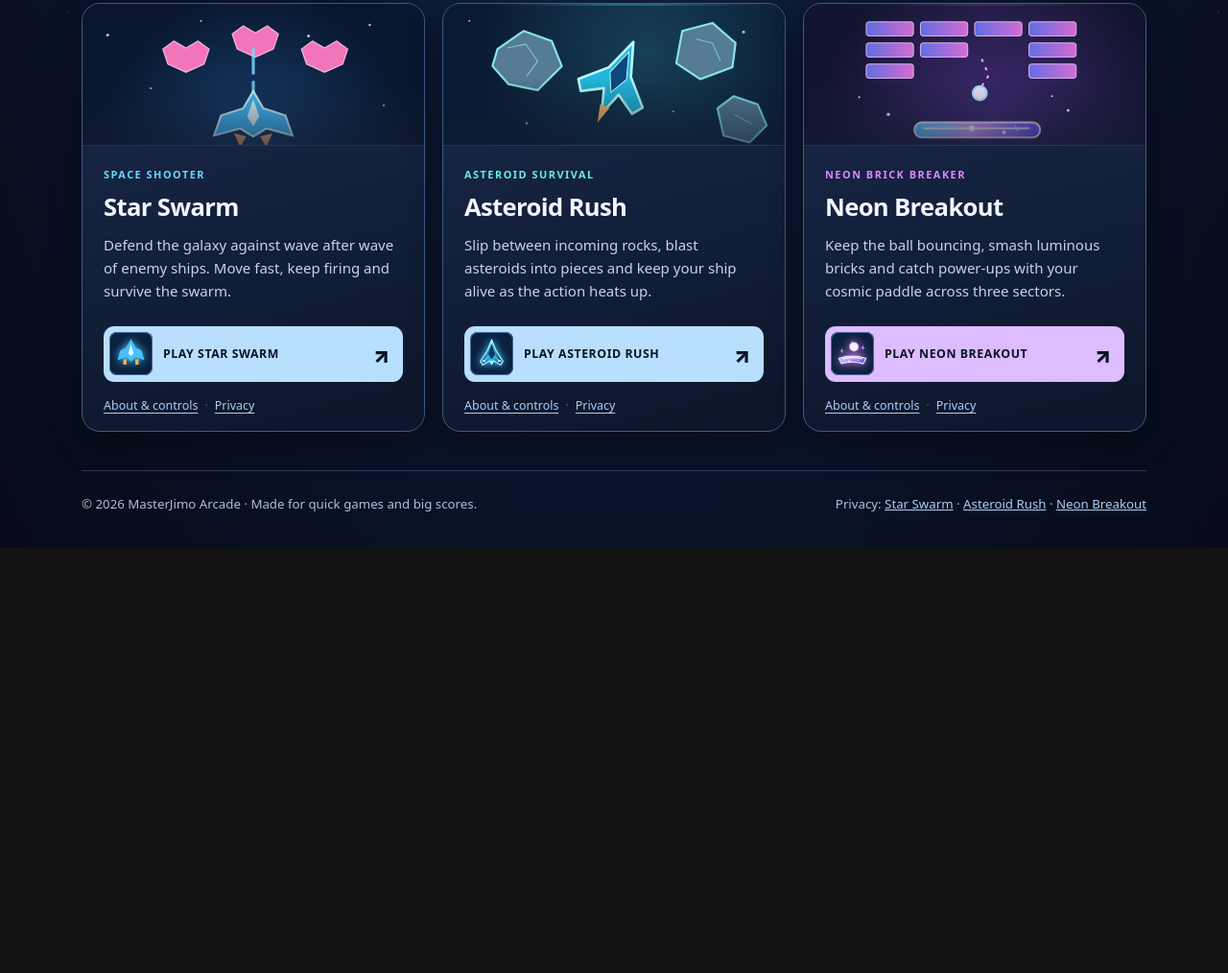
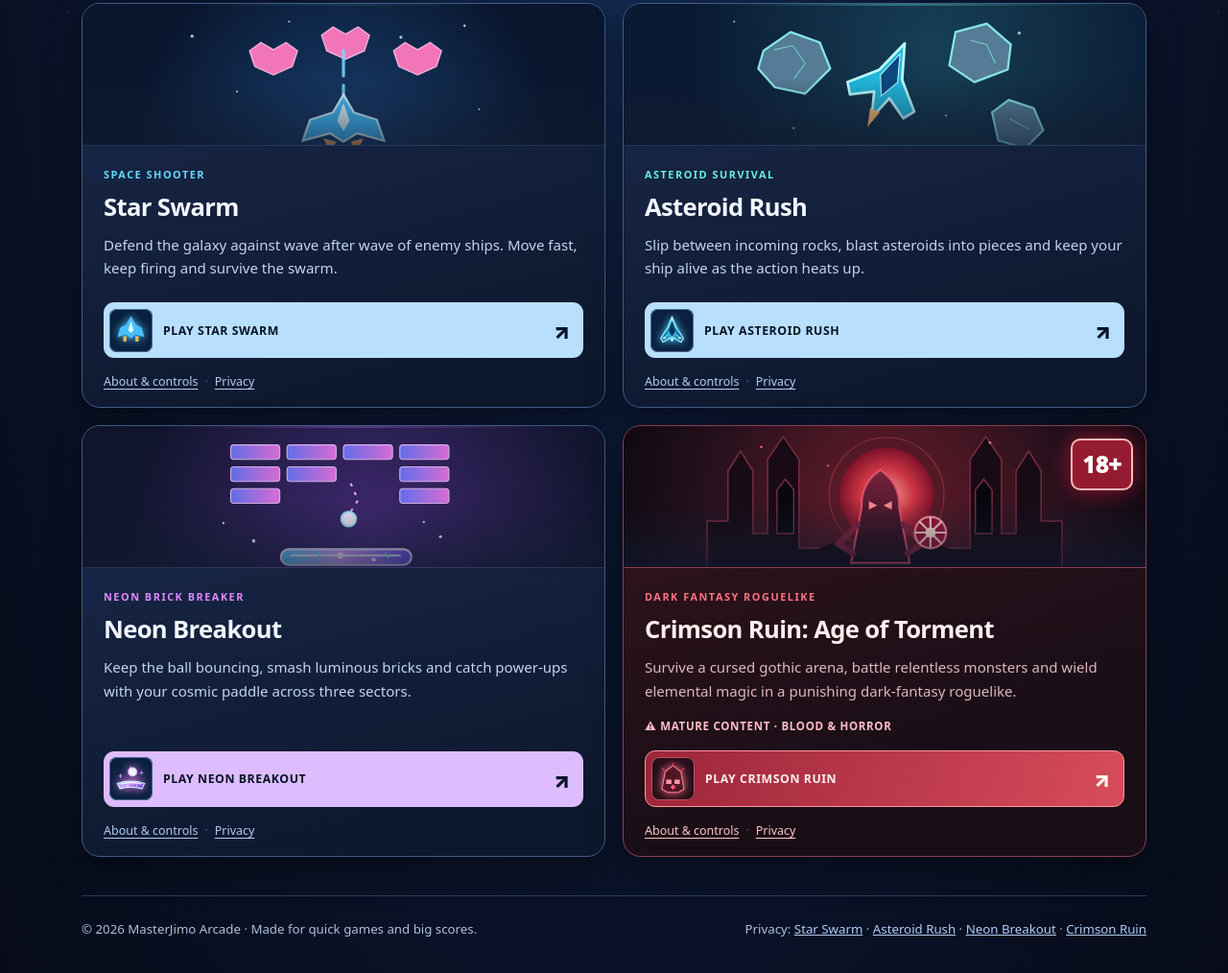
Before and after one commit to MasterJimo/Simple-galaga, a plain HTML site: page arcade/index.html in a window 1280 px wide. Shown: the part 468-1482 px from the top of the page at 96% size. Before the commit the page ends 1039 px from the top, so only its background shows below. Drawn offline with Linux system fonts and the light colour scheme.

Commit message:
Add fourth crimson roguelike card with 18+ advisory to Arcade

```diff
--- a/arcade/index.html
+++ b/arcade/index.html
@@ -3,9 +3,9 @@
 <head>
   <meta charset="utf-8">
   <meta name="viewport" content="width=device-width, initial-scale=1">
-  <meta name="description" content="MasterJimo Arcade: three free browser arcade games — Star Swarm, Asteroid Rush, and Neon Breakout. Play instantly, no downloads required.">
+  <meta name="description" content="MasterJimo Arcade: four free browser games — Star Swarm, Asteroid Rush, Neon Breakout, and the mature dark fantasy roguelike Crimson Ruin. Play instantly.">
   <meta name="theme-color" content="#080e22">
-  <title>MasterJimo Arcade — 3 Free Browser Games</title>
+  <title>MasterJimo Arcade — 4 Free Browser Games</title>
   <style>
     :root{color-scheme:dark;font-family:system-ui,-apple-system,BlinkMacSystemFont,"Segoe UI",sans-serif;--ink:#f2f6ff;--muted:#c3d4f0;--cyan:#8deaff}
     *{box-sizing:border-box}
@@ -20,12 +20,25 @@
     .arcade-tags span{color:#b9cee9;border:1px solid #49618b88;border-radius:999px;padding:7px 12px;font-size:.72rem;font-weight:800;letter-spacing:.08em}
     .collection-heading{display:flex;justify-content:space-between;align-items:center;gap:14px;margin:20px 0 15px}
     .collection-heading h2{font-size:1rem;letter-spacing:.17em;color:#d8eafb;margin:0}
-    .grid{display:grid;grid-template-columns:repeat(3,minmax(0,1fr));gap:18px;margin:0 0 40px}
+    .grid{display:grid;grid-template-columns:repeat(2,minmax(0,1fr));gap:18px;margin:0 0 40px}
     .game-card{--accent:#66d9ff;display:flex;flex-direction:column;min-width:0;position:relative;overflow:hidden;border:1px solid #405b83;border-radius:19px;background:linear-gradient(165deg,#1a2b4e 0%,#0d172c 92%);box-shadow:0 14px 35px #0005;transition:transform .2s ease,border-color .2s ease,box-shadow .2s ease}
     .game-card::before{content:"";position:absolute;inset:0 0 auto;height:2px;background:linear-gradient(90deg,transparent,var(--accent),transparent);opacity:.9}
     .game-card:hover{transform:translateY(-5px);border-color:var(--accent);box-shadow:0 20px 44px #0007,0 0 32px #3fb5ff1a}
     .game-card.asteroid{--accent:#6af1df}
     .game-card.breakout{--accent:#e089ff}
+    .game-card.crimson{--accent:#ff7382;background:linear-gradient(160deg,#35141f,#190e16 72%);border-color:#8d4052}
+    .game-card.crimson::before{background:linear-gradient(90deg,transparent,#cf2948,#ffadae,#cf2948,transparent)}
+    .game-card.crimson:hover{border-color:#ff7787;box-shadow:0 20px 44px #0009,0 0 33px #cf29484b}
+    .game-card.crimson h3{color:#fff0ed}
+    .game-card.crimson p{color:#ddb8c0}
+    .game-card.crimson .scene-crimson{background:radial-gradient(circle at 50% 55%,#6a1d2a,#24101c 67%,#0f0910);border-bottom-color:#8f3d4d}
+    .game-card.crimson .ship-badge{background:#260e19;box-shadow:inset 0 0 0 1px #b65263}
+    .game-card.crimson .ship-icon{filter:drop-shadow(0 0 5px #ff7487)}
+    .game-card.crimson .play{background:linear-gradient(110deg,#9d253a,#d74c5b);color:#fff1ef;border:1px solid #ff969e}
+    .game-card.crimson .play:hover{background:linear-gradient(110deg,#bc3049,#f45e70)}
+    .game-card.crimson .meta a{color:#ffc3c5}
+    .age-mark{position:absolute;z-index:2;right:13px;top:13px;display:grid;place-items:center;width:65px;height:54px;background:#951b31;border:2px solid #ffb8b6;border-radius:10px;font-size:1.48rem;font-weight:1000;color:white;box-shadow:0 0 23px #db1a43aa}
+    .mature-note{margin:-7px 0 17px!important;color:#ffbdc6!important;letter-spacing:.06em;font-size:.72rem!important;font-weight:900;line-height:1.4!important}
     .scene{height:148px;overflow:hidden;display:grid;place-items:center;border-bottom:1px solid #47618a60;position:relative}
     .scene::after{content:"";position:absolute;inset:0;pointer-events:none;background:linear-gradient(0deg,#111b30a0,transparent 48%)}
     .scene svg{height:100%;width:100%;max-width:370px;display:block;overflow:visible}
@@ -51,25 +64,25 @@
     a:focus-visible{outline:3px solid white;outline-offset:4px}
     footer{display:flex;flex-wrap:wrap;justify-content:space-between;gap:12px;border-top:1px solid #49618b88;padding-top:23px;color:#acbfdc;font-size:.83rem;line-height:1.7}
     footer a{color:#afccf3}
-    @media(max-width:960px){.grid{grid-template-columns:repeat(2,minmax(0,1fr))}.game-card.breakout{grid-column:1/-1}.game-card.breakout .scene{height:156px}}
-    @media(max-width:620px){main{padding:18px 16px 28px}.hero{padding:18px 0 20px}h1{font-size:clamp(2.65rem,10vw,4rem)}.arcade-tags{gap:7px}.arcade-tags span{font-size:.65rem;padding:6px 9px}.collection-heading{margin:16px 0 13px}.grid{grid-template-columns:1fr;gap:16px}.game-card.breakout{grid-column:auto}.scene,.game-card.breakout .scene{height:135px}.card-content{padding:20px}.game-card p{margin-bottom:21px;min-height:0}.meta{padding-top:13px}footer{font-size:.78rem}}
+    @media(max-width:960px){.grid{grid-template-columns:repeat(2,minmax(0,1fr))}}
+    @media(max-width:620px){main{padding:18px 16px 28px}.hero{padding:18px 0 20px}h1{font-size:clamp(2.65rem,10vw,4rem)}.arcade-tags{gap:7px}.arcade-tags span{font-size:.65rem;padding:6px 9px}.collection-heading{margin:16px 0 13px}.grid{grid-template-columns:1fr;gap:16px}.scene{height:135px}.card-content{padding:20px}.game-card p{margin-bottom:21px;min-height:0}.meta{padding-top:13px}footer{font-size:.78rem}}
     @media(prefers-reduced-motion:reduce){.game-card,.play{transition:none}.game-card:hover,.play:hover{transform:none}}
   </style>
 </head>
 <body>
   <main>
     <header class="hero">
-      <h1>Three games.<br><span>One arcade.</span></h1>
-      <p class="intro">From surviving alien swarms and weaving through asteroids to shattering glowing bricks, your next high score is one click away. Pick your challenge, jump straight in, and enjoy three free arcade games — no downloads or sign-ups.</p>
+      <h1>Four games.<br><span>One arcade.</span></h1>
+      <p class="intro">Fight alien swarms, dodge asteroids, shatter neon bricks or descend into a brutal dark-fantasy roguelike. Four different challenges, one arcade — no downloads or sign-ups. Crimson Ruin is intended for adults (18+).</p>
       <div class="arcade-tags" aria-label="Arcade features">
-        <span>✦ 3 UNIQUE GAMES</span>
+        <span>✦ 4 UNIQUE GAMES</span>
         <span>⚡ INSTANT PLAY</span>
         <span>⌁ DESKTOP &amp; MOBILE</span>
       </div>
     </header>
 
     <div class="collection-heading"><h2>SELECT YOUR GAME</h2></div>
-    <section class="grid" aria-label="Three playable arcade games">
+    <section class="grid" aria-label="Four playable arcade games">
       <article class="game-card swarm">
         <div class="scene scene-swarm" aria-hidden="true">
           <svg viewBox="0 0 340 148" xmlns="http://www.w3.org/2000/svg">
@@ -173,10 +186,56 @@
           <div class="meta"><a href="/Neon-Breakout/about.html">About &amp; controls</a><span class="sep">·</span><a href="/Neon-Breakout/privacy.html">Privacy</a></div>
         </div>
       </article>
+
+      <article class="game-card crimson">
+        <div class="scene scene-crimson" aria-hidden="true">
+          <svg viewBox="0 0 340 148" xmlns="http://www.w3.org/2000/svg" focusable="false">
+            <defs>
+              <radialGradient id="blood-moon"><stop stop-color="#ffb8a9"/><stop offset=".55" stop-color="#dc3a48"/><stop offset="1" stop-color="#85112b"/></radialGradient>
+              <linearGradient id="gothic-cloak" x1="0" y1="0" x2="0" y2="1"><stop stop-color="#78243e"/><stop offset="1" stop-color="#1d0b14"/></linearGradient>
+            </defs>
+            <circle cx="172" cy="66" r="45" fill="url(#blood-moon)" opacity=".88"/>
+            <circle cx="172" cy="66" r="55" fill="none" stroke="#e95869" opacity=".35"/>
+            <g fill="#180b15" stroke="#7a2e40" stroke-width="1.3">
+              <path d="M0 148V91h20V43L32 24l12 19v60h14V32L73 10l15 22v85h25v31Z"/>
+              <path d="M340 148V91h-20V43l-12-19-12 19v60h-14V32l-15-22-15 22v85h-25v31Z"/>
+              <path d="M75 51l-8 10v42h16V61Z" fill="#08070e"/><path d="M265 51l-8 10v42h16V61Z" fill="#08070e"/>
+            </g>
+            <path d="M0 131l45-18 41 12 38-14 45 19 39-21 52 18 40-17 40 22v16H0Z" fill="#160a14"/>
+            <g transform="translate(166 84)">
+              <path d="M0-42q-19 13-18 36l-10 53h56L18-6Q19-29 0-42Z" fill="url(#gothic-cloak)" stroke="#e24f69" stroke-width="2"/>
+              <path d="M-11-12l8 4-8 4M11-12l-8 4 8 4" fill="#ff8895"/>
+              <path d="M-22 10l-18 19 14 9M22 10l18 19-14 9" fill="none" stroke="#84233d" stroke-width="6" stroke-linecap="round"/>
+              <circle cx="48" cy="18" r="15" fill="#9c1637" stroke="#ff8fa0" stroke-width="2"/>
+              <path d="M48 3v30M33 18h30M37 7l22 22M59 7L37 29" stroke="#ffd2c6" stroke-width="2"/>
+              <circle cx="48" cy="18" r="5" fill="#ffe1cf"/>
+            </g>
+            <g fill="#ea6b79"><circle cx="52" cy="20" r="1.2"/><circle cx="271" cy="16" r="1.3"/><circle cx="116" cy="38" r="1"/></g>
+          </svg>
+          <span class="age-mark" aria-label="18 plus, mature content">18+</span>
+        </div>
+        <div class="card-content">
+          <div class="game-tag"><span>DARK FANTASY ROGUELIKE</span></div>
+          <h3>Crimson Ruin: Age of Torment</h3>
+          <p>Survive a cursed gothic arena, battle relentless monsters and wield elemental magic in a punishing dark-fantasy roguelike.</p>
+          <div class="mature-note">⚠ MATURE CONTENT · BLOOD &amp; HORROR</div>
+          <a class="play" href="/Crimson-Ruin-Age-of-Torment/" aria-label="Play Crimson Ruin: Age of Torment, intended for adults 18 plus">
+            <span class="ship-badge" aria-hidden="true">
+              <svg class="ship-icon" viewBox="0 0 64 64" focusable="false">
+                <path d="M11 52L17 19L32 7L47 19L53 52L42 58H22Z" fill="#521727" stroke="#ff7f8f" stroke-width="2"/>
+                <path d="M19 34h10v8H19zm16 0h10v8H35z" fill="#ff9aa5"/>
+                <path d="M27 48l5-5 5 5-5 5z" fill="#fe6178"/>
+                <path d="M32 8V2M17 18l-7-7M47 18l7-7" stroke="#d84e69" stroke-width="2"/>
+              </svg>
+            </span><span class="play-label">PLAY CRIMSON RUIN</span><span class="play-arrow" aria-hidden="true">↗</span>
+          </a>
+          <div class="meta"><a href="/Crimson-Ruin-Age-of-Torment/about.html">About &amp; controls</a><span class="sep">·</span><a href="/Crimson-Ruin-Age-of-Torment/privacy.html">Privacy</a></div>
+        </div>
+      </article>
     </section>
     <footer>
       <span>© 2026 MasterJimo Arcade · Made for quick games and big scores.</span>
-      <span>Privacy: <a href="../privacy.html">Star Swarm</a> · <a href="/Asteroid-Rush/privacy.html">Asteroid Rush</a> · <a href="/Neon-Breakout/privacy.html">Neon Breakout</a></span>
+      <span>Privacy: <a href="../privacy.html">Star Swarm</a> · <a href="/Asteroid-Rush/privacy.html">Asteroid Rush</a> · <a href="/Neon-Breakout/privacy.html">Neon Breakout</a> · <a href="/Crimson-Ruin-Age-of-Torment/privacy.html">Crimson Ruin</a></span>
     </footer>
   </main>
 </body>
```
